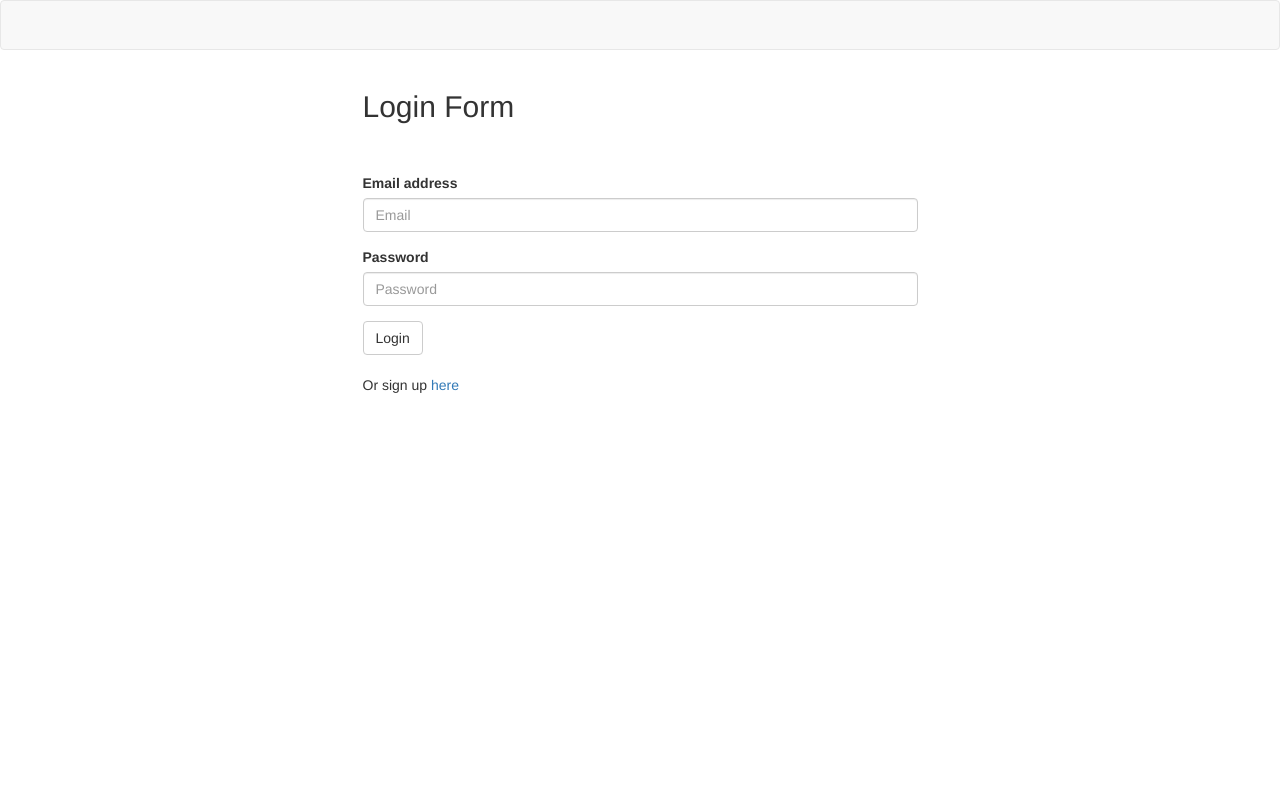
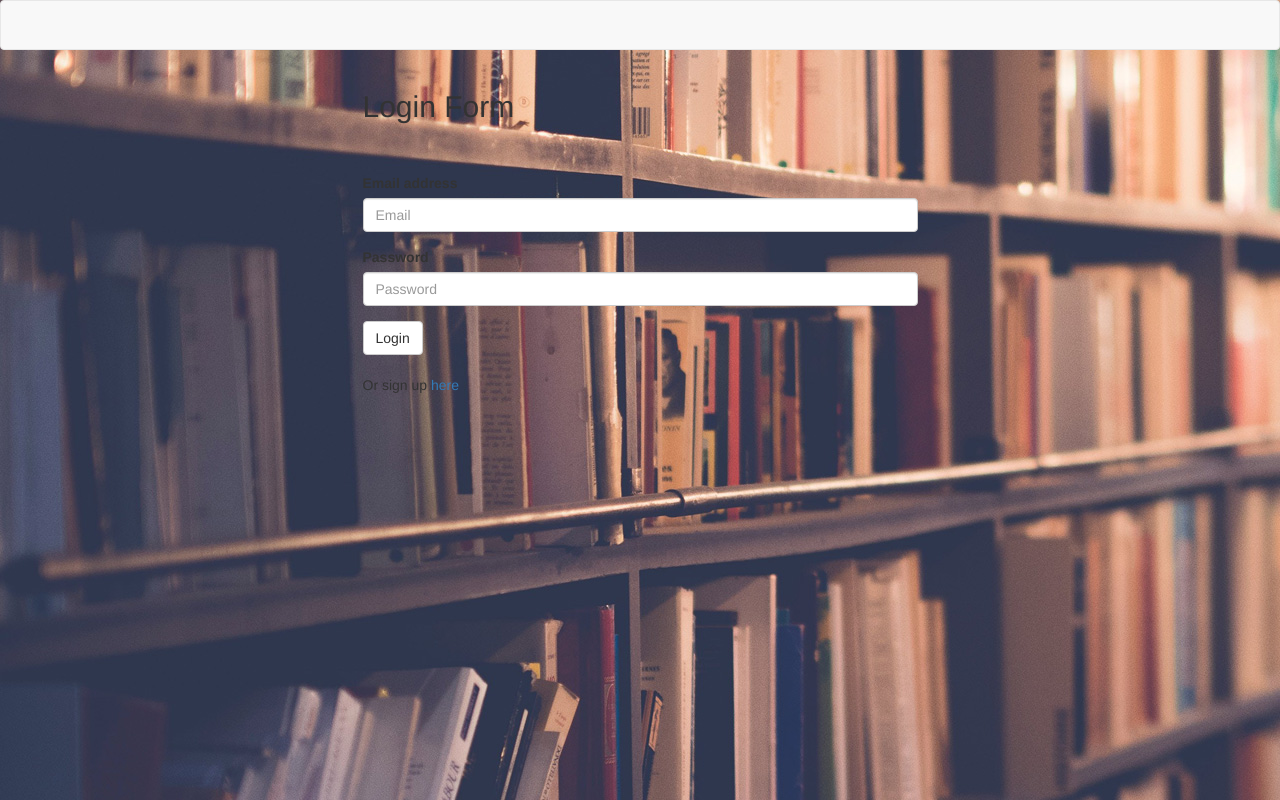
Before and after one commit to superrmatt/BookWorm, a website: page public/login.html in a window 1280 px wide. Drawn offline with nearby package versions, Linux system fonts and the light colour scheme; files that its build step writes are made by us from their sources.

Commit message:
adding changes

```diff
--- a/public/login.html
+++ b/public/login.html
@@ -6,17 +6,17 @@
   <meta charset="UTF-8">
   <meta name="viewport" content="width=device-width, initial-scale=1">
   <link rel="stylesheet" href="https://maxcdn.bootstrapcdn.com/bootswatch/3.3.7/lumen/bootstrap.min.css">
-  <link href="style.css" rel="stylesheet">
+  <link href="stylesheets/style.css" rel="stylesheet">
 </head>
 
-<body>
+<body id="backgroundWrapper">
   <nav class="navbar navbar-default">
     <div class="container-fluid">
       <div class="navbar-header">
       </div>
     </div>
   </nav>
-  <div class="container">
+  <div id="logininDiv" class="container">
     <div class="row">
       <div class="col-md-6 col-md-offset-3">
         <h2>Login Form</h2>
```
Also changed, not shown: public/members.html (+1 -1 lines), public/signup.html (+1 -1 lines), README.md.
